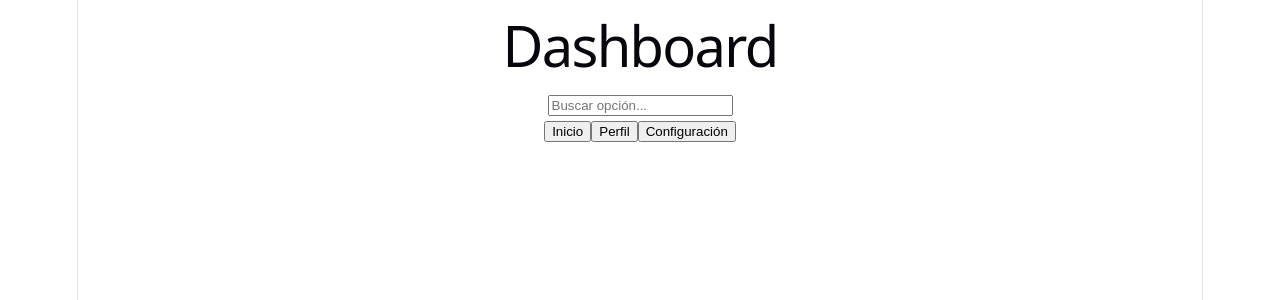
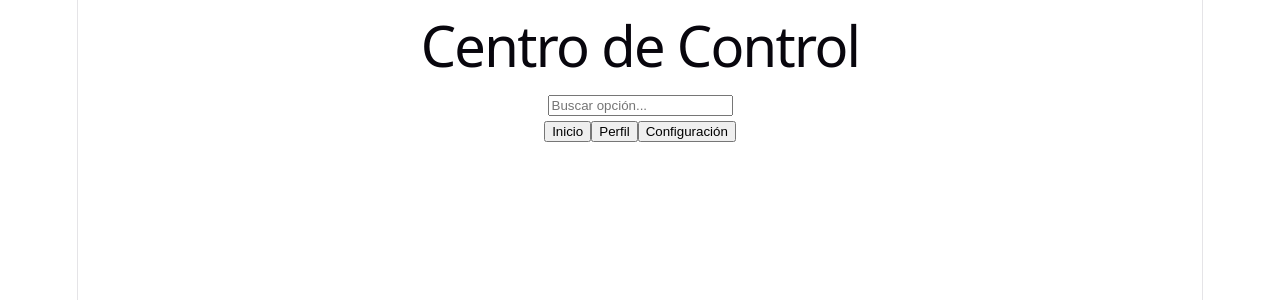
Before and after one commit to Emurillo11/Murillo_Espinoza_Emily_Vargas_Sibaja_Dylan_ActividadEvaluacion, a React (Vite) app in the folder miapp/: page / in a window 1280 px wide. Shown: the top 300 px of the page. Built offline with nearby package versions, Linux system fonts and the light colour scheme.

Commit message:
Change dashboard title for merge conflict

```diff
--- a/miapp/src/pages/Dashboard.jsx
+++ b/miapp/src/pages/Dashboard.jsx
@@ -11,7 +11,7 @@ export default function Dashboard() {
 
     return (
         <main>
-            <h1>Dashboard</h1>
+            <h1>Centro de Control</h1>
 
             <input
                 type="text"
```
